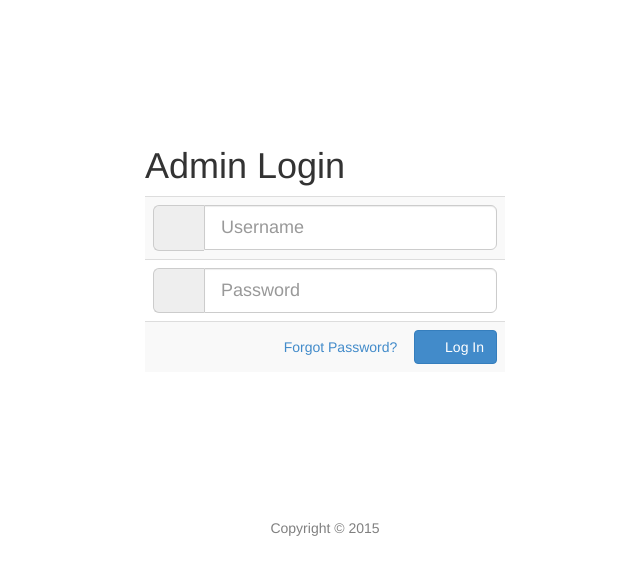
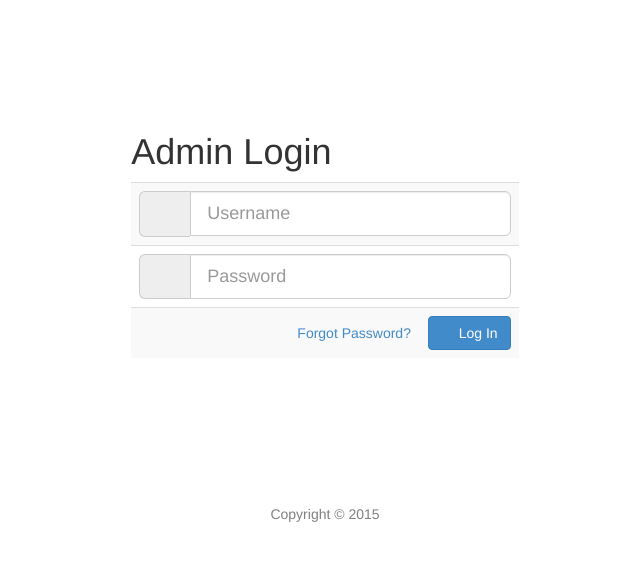
Before and after one commit to ajhoel43/klone-app, a CodeIgniter app: page /database/user/login in a window 1280 px wide. Shown: the top 575 px of the page, without its empty margins (315-955 px from the left). Run offline with CodeIgniter, Linux system fonts and the light colour scheme; some web fonts are replaced.

Commit message:
editing template

```diff
--- a/application/views/templates/footer.php
+++ b/application/views/templates/footer.php
@@ -1,3 +1,4 @@
+		</div>
 	</div>
 </div>
 	<style type="text/css">
--- a/application/views/templates/header.php
+++ b/application/views/templates/header.php
@@ -11,16 +11,38 @@
         <meta name="description" content="Source code generated using layoutit.com">
         <meta name="ajhoel" content="K-Lone">
 
+        <!-- JQUERY -->
+        <!--
+        <link rel="stylesheet" href="//code.jquery.com/ui/1.11.4/themes/smoothness/jquery-ui.min.css">
+        <script src="https://ajax.googleapis.com/ajax/libs/jquery/1.11.3/jquery.min.js"></script>
+        <script src="//code.jquery.com/jquery-1.10.2.min.js"></script>
+        <script src="//code.jquery.com/ui/1.11.4/jquery-ui.min.js"></script>
+        -->
+
+        <link rel="stylesheet" type="text/css" href="<?php echo base_url('assets/js/jquery-ui.min.css') ?>">
+        <script src="<?php echo base_url('assets/js/jquery.js') ?>"></script>
+        <script src="<?php echo base_url('assets/js/jquery-ui.min.js') ?>"></script>
+        <script src="<?php echo base_url('assets/js/klone.js') ?>"></script>
+
+        <!-- BOOTSTRAP -->
+        <!--
+        <link rel="stylesheet" href="http://maxcdn.bootstrapcdn.com/bootstrap/3.3.5/css/bootstrap.min.css">
+        <script src="http://maxcdn.bootstrapcdn.com/bootstrap/3.3.5/js/bootstrap.min.js"></script>
+        -->
+
         <link rel="stylesheet" href="<?php echo base_url('assets/css/bootstrap.min.css') ?>">
-        <script src="<?php echo base_url('assets/js/jquery.js') ?>"></script>
         <script src="<?php echo base_url('assets/js/bootstrap.min.js') ?>"></script>
 
         <style type="text/css">
         .body {
-        	margin-top: 5em;
+            margin : 4em 1em 2em 1em;
+        	margin-top: 4em;
+            /*border: 3px;
+            border-style: solid;*/
         }
         </style>
     </head>
     <body class="body">
-      	<div class="container">
-      		<div class="row">
+      	<div class="container-fluid">
+            <div class="row">
+                <div class="col-lg-12">
```
Also changed, not shown: application/views/templates/navbar.php (+1 -21 lines).
